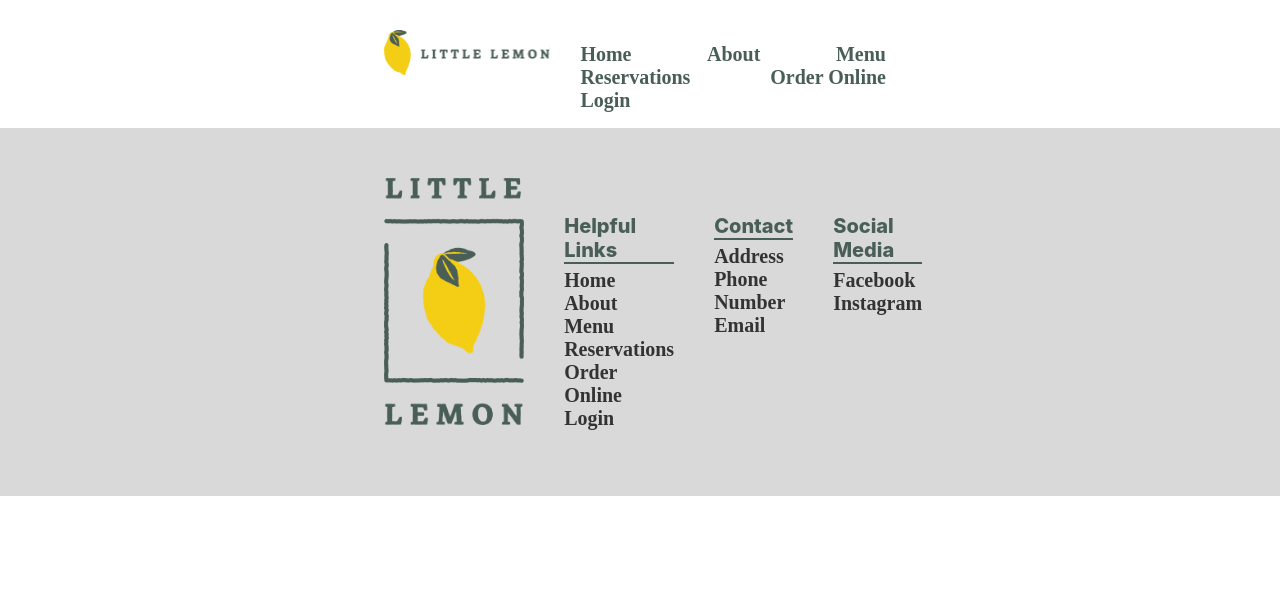
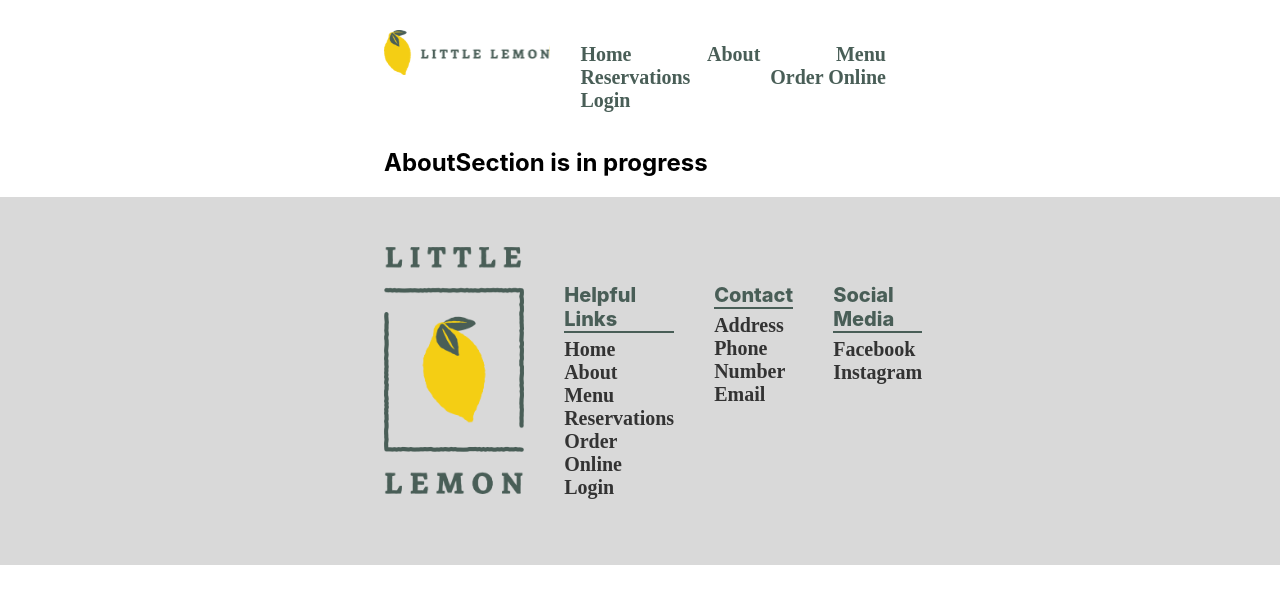
Before and after one commit to wfuertes22/Coursera_Final, a React (Create React App) app in the folder coursera-final/: page /about in a window 1280 px wide. Shown: the top 604 px of the page. Built offline with nearby package versions, Linux system fonts and the light colour scheme.

Commit message:
Added AboutPage.js and components

```diff
--- /dev/null
+++ b/coursera-final/src/AboutPage.js
@@ -0,0 +1,9 @@
+import AboutSection from "./components/About_Component/AboutSection";
+
+function AboutPage(){
+    return(
+        <AboutSection />
+    );
+}
+
+export default AboutPage;
--- a/coursera-final/src/App.css
+++ b/coursera-final/src/App.css
@@ -355,6 +355,8 @@ q{
 #reservationTitle{
   font-size: 48px;
   color: var(--brandYellow);
+  margin-top: 0;
+  margin-bottom:15px;
 
 }
 
--- a/coursera-final/src/Booking.js
+++ b/coursera-final/src/Booking.js
@@ -1,9 +1,19 @@
 import BookingOptions from "./components/Booking_Components/BookingOptions";
+import BookingUserInfo from "./components/Booking_Components/BookingUserInfo";
 
+
+const userInfo = () => {
+  return <BookingUserInfo />;
+}
+
+const options = () =>{
+  return <BookingOptions />;
+}
 
 function Booking() {
     return (
       <>
+        {/*BookingOptions already holds BookingImages.js therefore it also holds the button to change the url*/}
         <BookingOptions />
       </>
     );
--- /dev/null
+++ b/coursera-final/src/components/About_Component/AboutSection.js
@@ -0,0 +1,9 @@
+const AboutSection = () =>{
+    return(
+        <section className="container">
+            <h1>AboutSection is in progress</h1>
+        </section>
+    );
+}
+
+export default AboutSection;
--- a/coursera-final/src/components/Booking_Components/BookingUserInfo.js
+++ b/coursera-final/src/components/Booking_Components/BookingUserInfo.js
@@ -1,6 +1,6 @@
 const BookingUserInfo = () => {
     return(
-        <section>
+        <section className="container">
             <h1>Work In progress</h1>
         </section>
     );
--- a/coursera-final/src/components/Nav.js
+++ b/coursera-final/src/components/Nav.js
@@ -6,6 +6,7 @@ TODO: Find out why the webpage does not work when Router is removed even though
 import {BrowserRouter as Router, Routes, Link, Route } from "react-router-dom";
 import Main from "./Main_Components/Main";
 import Booking from "../Booking";
+import AboutPage from "../AboutPage";
 
 const Nav = () =>{
     return(
@@ -15,19 +16,32 @@ const Nav = () =>{
                     <li className="navListItem">
                         <Link to="/">Home</Link>
                     </li>
-                    <a href="../About"><li className="navListItem">About</li></a>
-                    <a href="../Menu"><li className="navListItem">Menu</li></a>
+
+                    <li className="navListItem">
+                        <Link to="/about">About</Link>
+                    </li>
+
+                    <li className="navListItem">
+                        <Link to="/menu">Menu</Link>
+                    </li>
+
                     <li className="navListItem">
                         <Link to="/reservations">Reservations</Link>
                      </li>
-                     <a href="../Order_Online"><li className="navListItem">Order Online</li></a>
-                    <a href="../Login"><li className="navListItem">Login</li></a>
+
+                     <li className="navListItem">
+                        <Link to="/order-online">Order Online</Link>
+                     </li>
+                    <li className="navListItem">
+                        <Link to="Login">Login</Link>
+                    </li>
                 </ul>
             </nav>
 
             <Routes>
                 <Route path="/" element={<Main />}/>
-                <Route path="/reservations/*" element={<Booking />}></Route>
+                <Route path="/about" element={<AboutPage />} />
+                <Route path="/reservations/*" element={<Booking />} />
             </Routes>
         </>
     );
```
